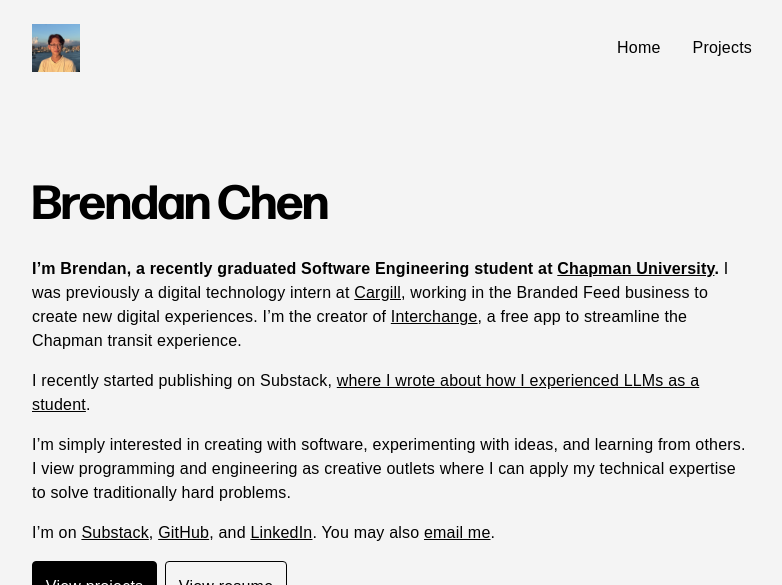
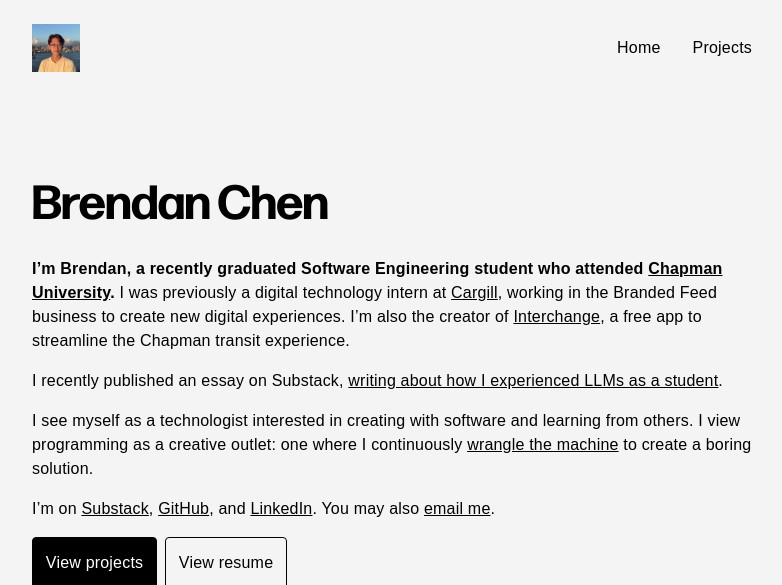
Before and after one commit to brendan-ch/brendan-ch.github.io, a Jekyll site: the page built from index.md, in a window 1280 px wide, cut to the strip 0-585 px from the top of the page. Shown: the whole strip, without its empty margins (248-1030 px from the left). Built offline with Jekyll 4.4.1, drawn with Linux system fonts in a browser that asks for light colours; some web fonts are replaced.

Commit message:
Further update the introduction

```diff
--- a/index.md
+++ b/index.md
@@ -6,13 +6,13 @@ isIndexPage: 1
 
 # Brendan Chen
 
-**I'm Brendan, a recently graduated Software Engineering student at [Chapman University](https://chapman.edu/).** I was previously a digital technology intern at [Cargill](https://cargill.com), working in the Branded Feed business to create new digital experiences. I'm the creator of [Interchange](https://interchange.bchen.dev), a free app to streamline the Chapman transit experience.
+**I'm Brendan, a recently graduated Software Engineering student who attended [Chapman University](https://chapman.edu/).** I was previously a digital technology intern at [Cargill](https://cargill.com), working in the Branded Feed business to create new digital experiences. I'm also the creator of [Interchange](https://interchange.bchen.dev), a free app to streamline the Chapman transit experience.
 
-I recently started publishing on Substack, [where I wrote about how I experienced LLMs as a student](https://bchendev.substack.com/p/reflections-on-llms-as-a-student?utm_source=bchen.dev).
+I recently published an essay on Substack, [writing about how I experienced LLMs as a student](https://bchendev.substack.com/p/reflections-on-llms-as-a-student?utm_source=bchen.dev).
 
-I'm simply interested in creating with software, experimenting with ideas, and learning from others. I view programming and engineering as creative outlets where I can apply my technical expertise to solve traditionally hard problems.
+I see myself as a technologist interested in creating with software and learning from others. I view programming as a creative outlet: one where I continuously [wrangle the machine](https://blog.jsbarretto.com/post/on-llms) to create a boring solution.
 
-I'm on [Substack](https://bchendev.substack.com), [GitHub](https://github.com/brendan-ch), and [LinkedIn](https://linkedin.com/in/brendan-ch). You may also [email me](mailto:me@bchen.dev).
+I'm on [Substack](https://bchendev.substack.com?utm_source=bchen.dev), [GitHub](https://github.com/brendan-ch), and [LinkedIn](https://linkedin.com/in/brendan-ch). You may also [email me](mailto:me@bchen.dev).
 
 <div class="horizontal-wrapper">
     <a class="primary-action" href="/projects">View projects</a>
```
